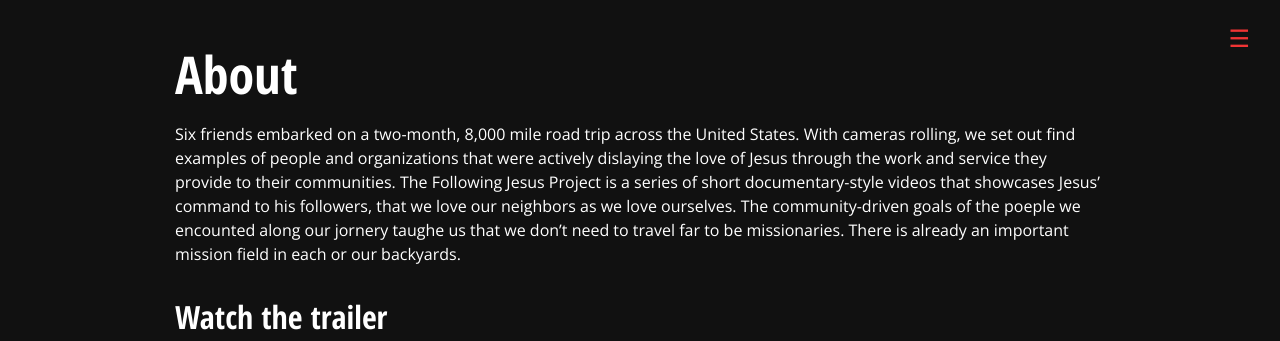
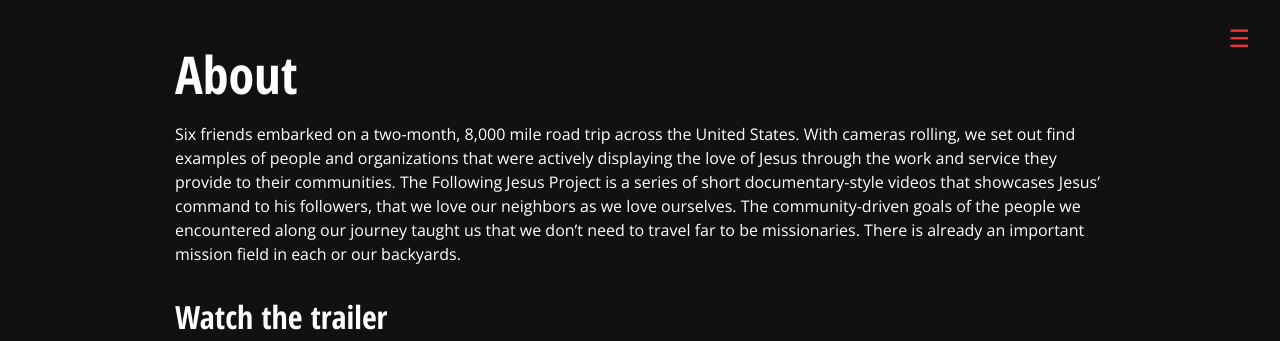
Before and after one commit to brettwick86/followingjesusproject.com, a Jekyll site: the page built from about.md, in a window 1280 px wide. Shown: the top 341 px of the page. Built offline with Jekyll 4.4.1, drawn with Linux system fonts in a browser that asks for light colours.

Commit message:
Fix typos

```diff
--- a/about.md
+++ b/about.md
@@ -6,7 +6,7 @@
 animationOut: "fadeOut"
 ---
 
-Six friends embarked on a two-month, 8,000 mile road trip across the United States. With cameras rolling, we set out find examples of people and organizations that were actively dislaying the love of Jesus through the work and service they provide to their communities. The Following Jesus Project is a series of short documentary-style videos that showcases Jesus' command to his followers, that we love our neighbors as we love ourselves. The community-driven goals of the poeple we encounted along our jornery taughe us that we don't need to travel far to be missionaries. There is already an important mission field in each or our backyards.
+Six friends embarked on a two-month, 8,000 mile road trip across the United States. With cameras rolling, we set out find examples of people and organizations that were actively displaying the love of Jesus through the work and service they provide to their communities. The Following Jesus Project is a series of short documentary-style videos that showcases Jesus’ command to his followers, that we love our neighbors as we love ourselves. The community-driven goals of the people we encountered along our journey taught us that we don’t need to travel far to be missionaries. There is already an important mission field in each or our backyards.
 
 ### Watch the trailer
 
```
